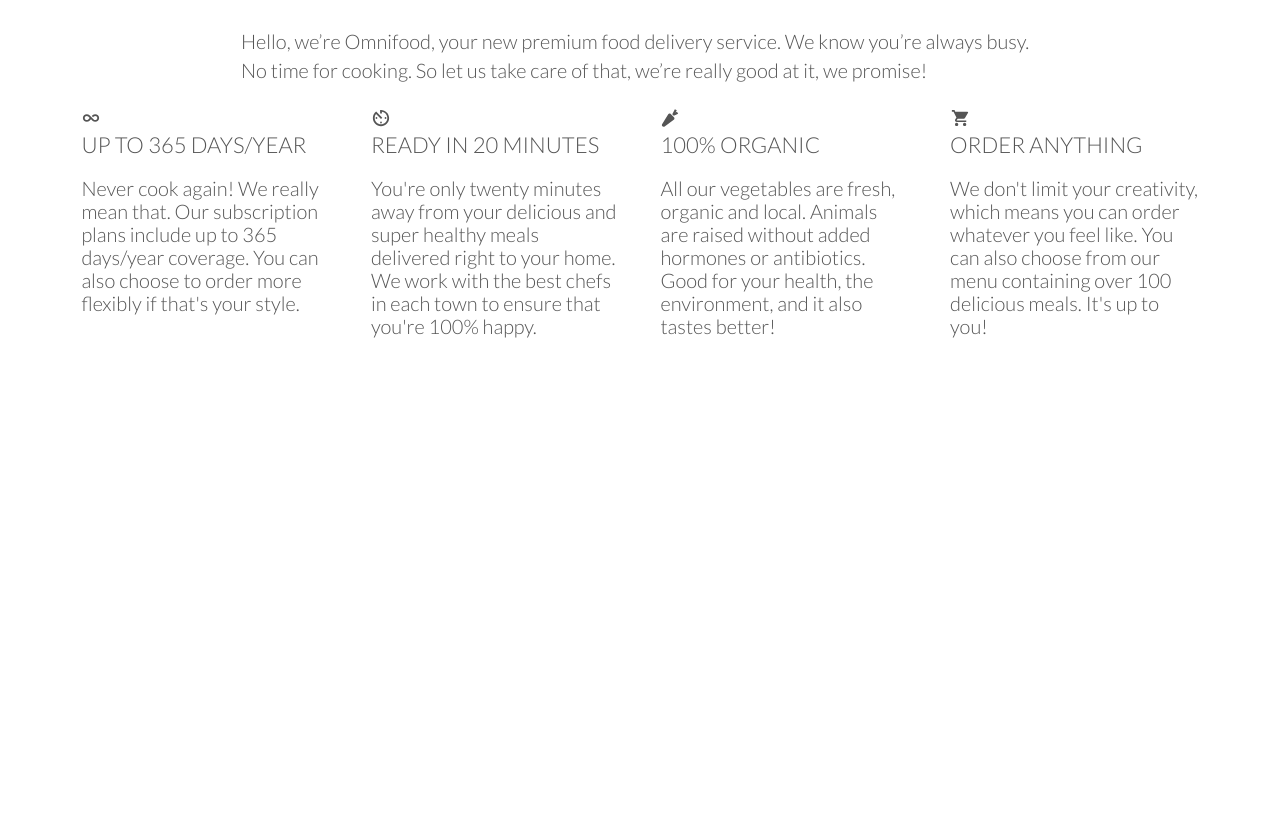
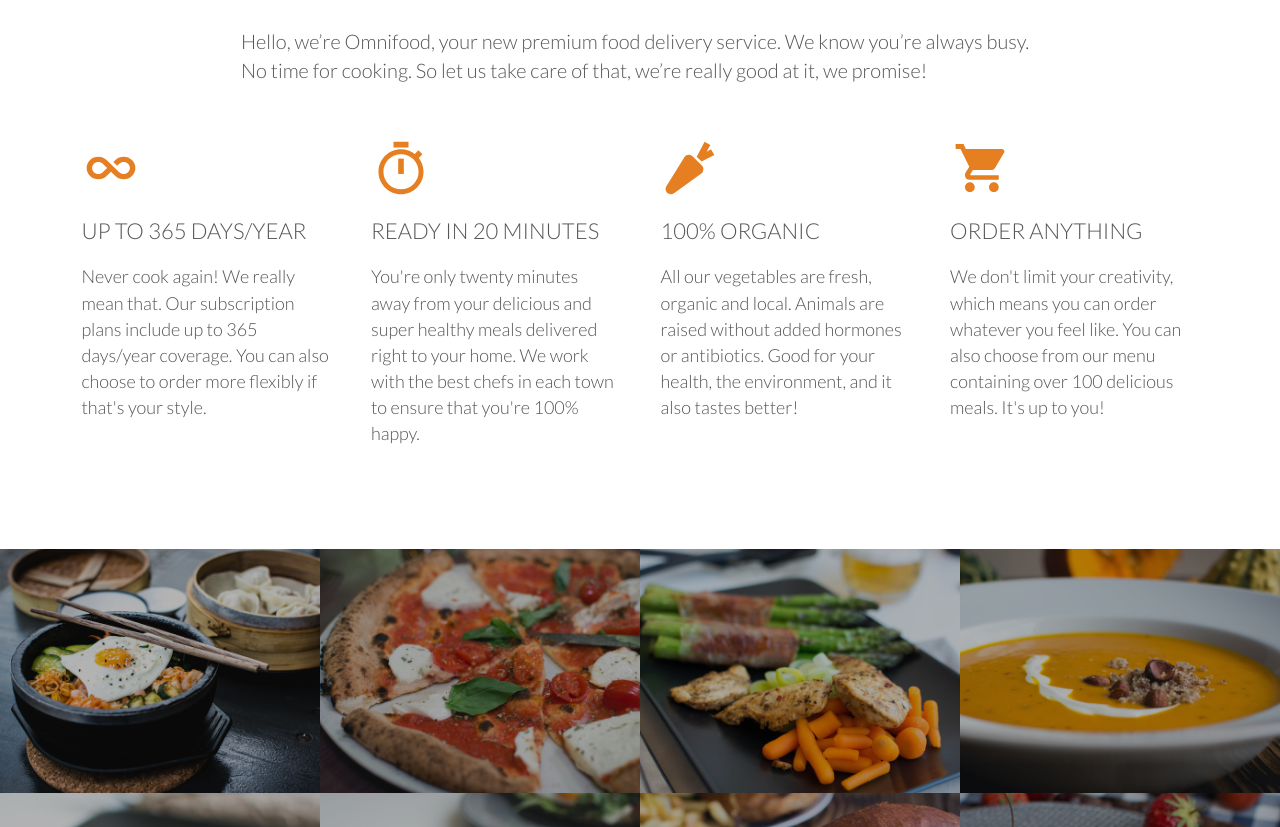
Before and after one commit to jayanath/Omnifood, a plain HTML site: page index.html in a window 1280 px wide. Shown: the part 956-1783 px from the top of the page. Before the commit the page ends 1397 px from the top, so only its background shows below. Drawn offline with nearby package versions, Linux system fonts and the light colour scheme.

Commit message:
Added meals-showcase section

```diff
--- a/index.html
+++ b/index.html
@@ -40,7 +40,7 @@
 
             <div class="row">
                 <div class="col span-1-of-4 box">
-                    <ion-icon name="infinite"></ion-icon>
+                    <ion-icon name="infinite" class="icon-big"></ion-icon>
                     <h3>Up to 365 days/year</h3>
                     <p>
                         Never cook again! We really mean that. Our subscription plans include up to 365 days/year coverage. You can also choose to order more flexibly if that's your style.
@@ -48,7 +48,7 @@
                 </div>
 
                 <div class="col span-1-of-4 box">
-                    <ion-icon name="timer"></ion-icon>
+                    <ion-icon name="stopwatch" class="icon-big"></ion-icon>
                     <h3>Ready in 20 minutes</h3>
                     <p>
                         You're only twenty minutes away from your delicious and super healthy meals delivered right to your home. We work with the best chefs in each town to ensure that you're 100% happy.
@@ -56,7 +56,7 @@
                 </div>
 
                 <div class="col span-1-of-4 box">
-                    <ion-icon name="nutrition"></ion-icon>
+                    <ion-icon name="nutrition" class="icon-big"></ion-icon>
                     <h3>100% organic</h3>
                     <p>
                         All our vegetables are fresh, organic and local. Animals are raised without added hormones or antibiotics. Good
@@ -65,7 +65,7 @@
                 </div>
 
                 <div class="col span-1-of-4 box">
-                    <ion-icon name="cart"></ion-icon>
+                    <ion-icon name="cart" class="icon-big"></ion-icon>
                     <h3>Order anything</h3>
                     <p>
                         We don't limit your creativity, which means you can order whatever you feel like. You can also choose from our
@@ -73,8 +73,56 @@
                     </p>
                 </div>
             </div>
+        </section>
+
+        <section class="section-meals">
+            <ul class="meals-showcase">
+                <li>
+                    <figure class="meal-photo">
+                        <img src="/resources/img/1.jpg" alt="Korean bibimbap with egg and vegetables">
+                    </figure>
+                </li>
+                <li>
+                    <figure class="meal-photo">
+                        <img src="/resources/img/2.jpg" alt="Simple italian pizza with cherry tomatoes">
+                    </figure>
+                </li>
+                <li>
+                    <figure class="meal-photo">
+                        <img src="/resources/img/3.jpg" alt="Chicken breast steak with vegetables">
+                    </figure>
+                </li>
+                <li>
+                    <figure class="meal-photo">
+                        <img src="/resources/img/4.jpg" alt="Autumn pumpkin soup">
+                    </figure>
+                </li>
+            </ul>
+            <ul class="meals-showcase">
+                    <li>
+                        <figure class="meal-photo">
+                            <img src="/resources/img/5.jpg" alt="Paleo beef steak with vegetables">
+                        </figure>
+                    </li>
+                    <li>
+                        <figure class="meal-photo">
+                            <img src="/resources/img/6.jpg" alt="Healthy baguette with egg and vegetables">
+                        </figure>
+                    </li>
+                    <li>
+                        <figure class="meal-photo">
+                            <img src="/resources/img/7.jpg" alt="Burger with cheddar and bacon">
+                        </figure>
+                    </li>
+                    <li>
+                        <figure class="meal-photo">
+                            <img src="/resources/img/8.jpg" alt="Granola with cherries and strawberries">
+                        </figure>
+                    </li>
+                </ul>
 
         </section>
+
 
     <script src="https://unpkg.com/ionicons@4.5.5/dist/ionicons.js"></script>
     </body>
--- a/resources/css/style.css
+++ b/resources/css/style.css
@@ -93,6 +93,22 @@ h3 {
     margin-left: 15%;/* 15% 70% 15% to make it centered*/
 }
 
+.box p {
+    font-size: 90%;
+    line-height: 145%;
+}
+
+/*----ICONS----------*/
+.icon-big {
+    font-size: 300%;
+    display: block;
+    color: #e67e22;
+    margin-bottom: 20px;
+    font-weight: 100;
+}
+
+
+
 /*----BUTTONS-------*/
 
 .btn:link,
@@ -135,6 +151,59 @@ h3 {
     border: 1px solid #cf6d17;
     color: white;
 }
+
+
+/* -----------------------------------------------------------------*/
+/* MEALS */
+/* -----------------------------------------------------------------*/
+
+.section-features .long-copy {
+    margin-bottom: 30px;
+}
+
+
+
+
+/* -----------------------------------------------------------------*/
+/* MEALS */
+/* -----------------------------------------------------------------*/
+.section-meals {
+    padding: 0;
+}
+
+.meals-showcase {
+    list-style: none;/* removing the default list bullets*/
+    width: 100%;
+}
+
+.meals-showcase li {
+    display: block;
+    float: left;
+    width: 25%;
+}
+
+.meal-photo {
+    width: 100%;
+    margin: 0;
+    overflow: hidden;
+    background: #000;
+}
+
+.meal-photo img {
+    opacity: 0.7;
+    width: 100%;
+    height: auto;
+    transform: scale(1.15);
+    transition: transform 0.5s, opasity 0.5s;
+}
+
+.meal-photo img:hover {
+    opacity: 1;
+    transform: scale(1.03);
+
+}
+
+
 
 /* -----------------------------------------------------------------*/
 /* HEADER */
```
